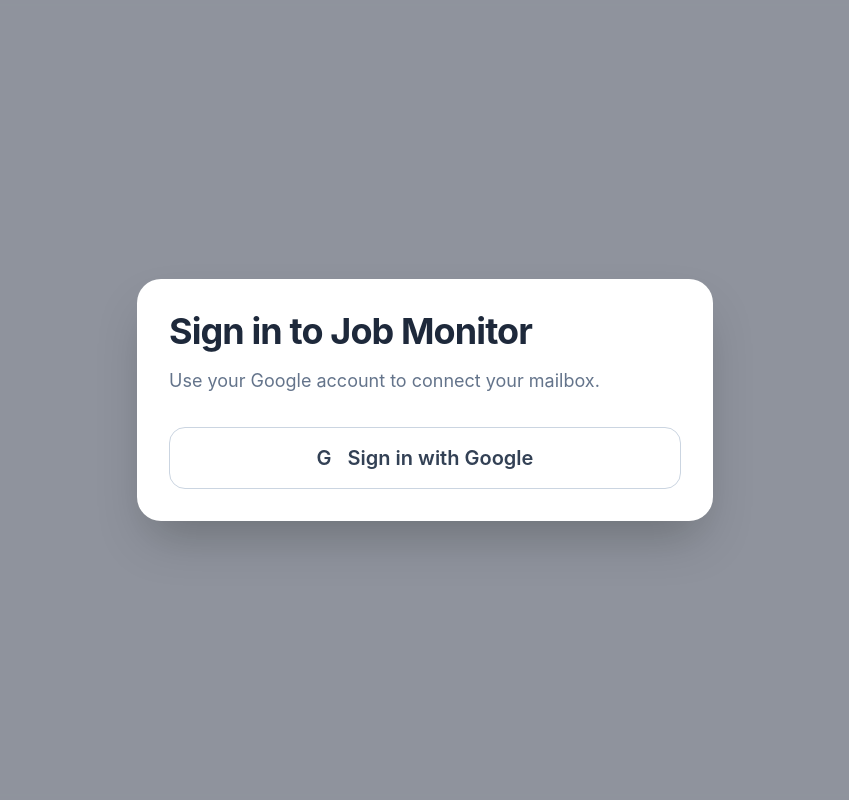
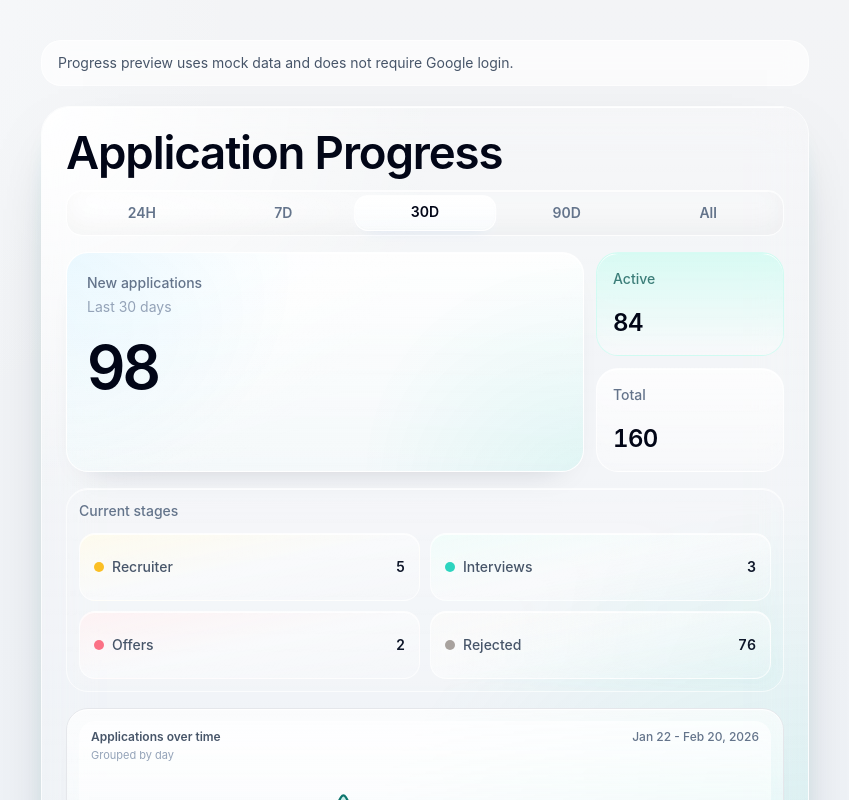
Before and after one commit to jackychen-2/job-application-monitor, a React (Vite) app in the folder frontend/: page /preview/progress in a window 1280 px wide. Shown: the top 800 px of the page, without its empty margins (215-1064 px from the left). Built offline with nearby package versions, Linux system fonts and the light colour scheme; no server answers.

Commit message:
Add auth-free progress preview

```diff
--- a/frontend/src/App.tsx
+++ b/frontend/src/App.tsx
@@ -3,6 +3,7 @@
 import Dashboard from "./pages/Dashboard";
 import ApplicationDetail from "./pages/ApplicationDetail";
 import AccountPage from "./pages/AccountPage";
+import ProgressPreview from "./pages/ProgressPreview";
 import { useAuth } from "./auth/AuthContext";
 import AuthModal from "./components/AuthModal";
 
@@ -18,11 +19,17 @@
   }
 
   if (!user) {
-    return <AuthModal />;
+    return (
+      <Routes>
+        <Route path="/preview/progress" element={<ProgressPreview />} />
+        <Route path="*" element={<AuthModal />} />
+      </Routes>
+    );
   }
 
   return (
     <Routes>
+      <Route path="/preview/progress" element={<ProgressPreview />} />
       <Route element={<Layout />}>
         <Route path="/" element={<Dashboard />} />
         <Route path="/account" element={<AccountPage />} />
--- a/frontend/src/components/PipelineProgressPanel.tsx
+++ b/frontend/src/components/PipelineProgressPanel.tsx
@@ -233,6 +233,7 @@
     return formatRangeWindow(rangeStart, today);
   }, [hourlyData, rangeStart, selectedRange, today]);
   const primaryRangeLabel = describeRange(selectedRange);
+  const selectedRangeIndex = RANGE_OPTIONS.findIndex((option) => option.key === selectedRange);
   const recruiterCount = statusCountMap.get("Recruiter Reach-out") ?? 0;
   const interviewCount = statusCountMap.get("面试") ?? 0;
   const offerCount = statusCountMap.get("Offer") ?? 0;
@@ -255,16 +256,27 @@
           </h2>
         </div>
 
-        <div className="grid w-full grid-cols-5 rounded-[16px] border border-white/70 bg-white/28 p-1 shadow-[inset_0_1px_0_rgba(255,255,255,0.7),inset_0_-12px_24px_rgba(15,23,42,0.03)] backdrop-blur-md">
+        <div className="relative grid w-full grid-cols-5 rounded-[16px] border border-white/70 bg-white/28 p-1 shadow-[inset_0_1px_0_rgba(255,255,255,0.7),inset_0_-12px_24px_rgba(15,23,42,0.03)] backdrop-blur-md">
+          <div
+            aria-hidden="true"
+            className="pointer-events-none absolute inset-y-1 left-1 rounded-[14px] border border-white/90 bg-[linear-gradient(180deg,rgba(255,255,255,0.96),rgba(247,250,252,0.78))] shadow-[0_18px_34px_-24px_rgba(15,23,42,0.42),0_8px_16px_-12px_rgba(59,130,246,0.18),inset_0_1px_0_rgba(255,255,255,1)] transition-transform duration-300 ease-[cubic-bezier(0.22,1,0.36,1)]"
+            style={{
+              width: "calc((100% - 0.5rem) / 5)",
+              transform: `translateX(${selectedRangeIndex * 100}%)`,
+            }}
+          >
+            <div className="absolute inset-[1px] rounded-[13px] bg-[linear-gradient(180deg,rgba(255,255,255,0.55),rgba(255,255,255,0.08))]" />
+          </div>
           {RANGE_OPTIONS.map((option) => (
             <button
               key={option.key}
               type="button"
               onClick={() => setSelectedRange(option.key)}
-              className={`rounded-[14px] px-1.5 py-2 text-sm font-semibold whitespace-nowrap transition-all duration-200 sm:px-2 ${
+              aria-pressed={selectedRange === option.key}
+              className={`relative z-10 rounded-[14px] px-1.5 py-2 text-sm font-semibold whitespace-nowrap transition-[color,transform] duration-200 ease-out focus-visible:outline-none sm:px-2 ${
                 selectedRange === option.key
-                  ? "border border-white/80 bg-[linear-gradient(180deg,rgba(255,255,255,0.92),rgba(241,245,249,0.72))] text-slate-950 shadow-[0_10px_24px_-20px_rgba(15,23,42,0.28),inset_0_1px_0_rgba(255,255,255,0.96)]"
-                  : "text-slate-500 hover:bg-white/42 hover:text-slate-900"
+                  ? "-translate-y-[1px] text-slate-950"
+                  : "text-slate-500 hover:text-slate-900"
               }`}
             >
               {option.label}
--- /dev/null
+++ b/frontend/src/pages/ProgressPreview.tsx
@@ -0,0 +1,87 @@
+import PipelineProgressPanel from "../components/PipelineProgressPanel";
+import type { HourlyCount, Stats, DailyCount } from "../types";
+
+function isoDate(date: Date): string {
+  return date.toISOString().slice(0, 10);
+}
+
+function isoHour(date: Date): string {
+  return date.toISOString().slice(0, 19);
+}
+
+function buildDailyApplications(anchor: Date): DailyCount[] {
+  const points: DailyCount[] = [];
+
+  for (let index = 75; index >= 0; index -= 1) {
+    const day = new Date(anchor);
+    day.setUTCDate(anchor.getUTCDate() - index);
+
+    const wave = Math.round((Math.sin(index / 5) + 1.2) * 2);
+    const trend = index < 18 ? 3 : index < 42 ? 2 : 1;
+    const spike = index % 19 === 0 ? 5 : 0;
+
+    points.push({
+      date: isoDate(day),
+      count: Math.max(0, wave + trend + spike - 1),
+    });
+  }
+
+  return points;
+}
+
+function buildHourlyApplications(anchor: Date): HourlyCount[] {
+  const points: HourlyCount[] = [];
+
+  for (let index = 23; index >= 0; index -= 1) {
+    const hour = new Date(anchor);
+    hour.setUTCHours(anchor.getUTCHours() - index);
+
+    const surge = index === 20 || index === 19 ? 6 : 0;
+    const mid = index === 11 || index === 6 ? 2 : 0;
+    const tail = index < 4 ? 1 : 0;
+
+    points.push({
+      timestamp: `${isoHour(hour)}Z`,
+      count: surge + mid + tail,
+    });
+  }
+
+  return points;
+}
+
+function buildPreviewStats(): Stats {
+  const anchor = new Date("2026-03-12T20:00:00Z");
+
+  return {
+    total_applications: 160,
+    status_breakdown: [
+      { status: "Recruiter Reach-out", count: 5 },
+      { status: "面试", count: 3 },
+      { status: "Offer", count: 2 },
+      { status: "拒绝", count: 76 },
+      { status: "已申请", count: 60 },
+      { status: "OA", count: 14 },
+    ],
+    recent_applications: [],
+    total_emails_scanned: 1240,
+    total_llm_cost: 3.2814,
+    daily_llm_costs: [],
+    daily_applications: buildDailyApplications(anchor),
+    hourly_applications_24h: buildHourlyApplications(anchor),
+  };
+}
+
+const PREVIEW_STATS = buildPreviewStats();
+
+export default function ProgressPreview() {
+  return (
+    <div className="min-h-screen bg-[radial-gradient(circle_at_top_left,#f8fafc,transparent_28%),linear-gradient(180deg,#f3f4f6,#eef2f7)] px-4 py-10 sm:px-6">
+      <div className="mx-auto max-w-3xl">
+        <div className="mb-5 rounded-[20px] border border-white/70 bg-white/65 px-4 py-3 text-sm text-slate-600 shadow-[0_16px_36px_-28px_rgba(15,23,42,0.35)] backdrop-blur-md">
+          Progress preview uses mock data and does not require Google login.
+        </div>
+        <PipelineProgressPanel stats={PREVIEW_STATS} loading={false} />
+      </div>
+    </div>
+  );
+}
```
